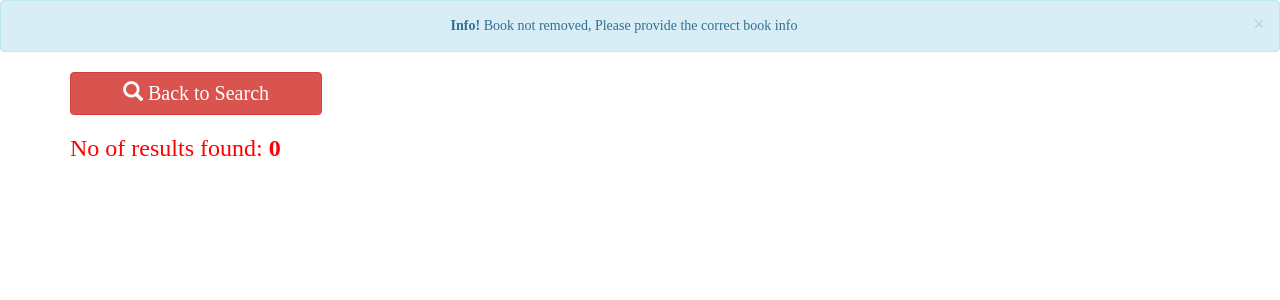
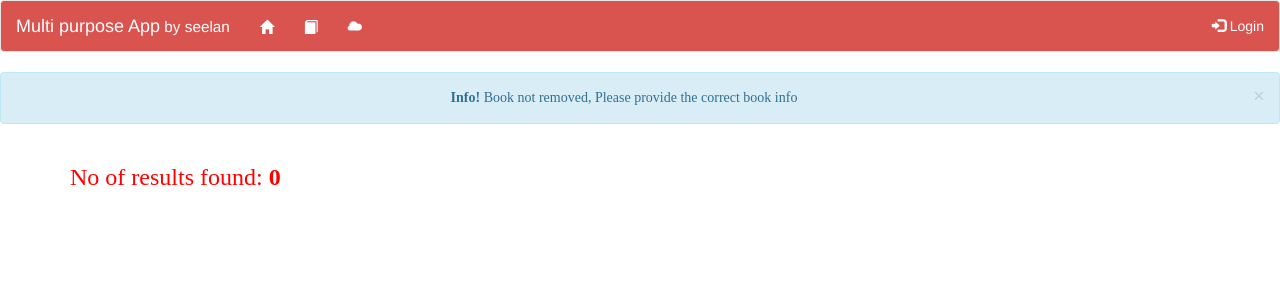
Before and after one commit to seelancyril/Python_Projects, a Django app: page /Python_App/RemoveBook/ in a window 1280 px wide. Shown: the top 300 px of the page. Run offline with Django 3.2, Linux system fonts and the light colour scheme; data that the repository does not hold is empty; some libraries are stand-ins or nearby versions.

Commit message:
One more page for weather report added

```diff
--- a/PY_Begins/Python_App/templates/Python_App/Details.html
+++ b/PY_Begins/Python_App/templates/Python_App/Details.html
@@ -1,58 +1,24 @@
-<!DOCTYPE html>
+{% extends 'Python_App/index.html' %}
+
+{% block body %}
 {% load staticfiles %}
-<html lang="en">
-<head>
-    <meta charset="UTF-8">
-    <title>Books Results</title>
-    <link rel="shortcut icon" href="{% static 'Images/logo.ico' %}"/>
-    <link rel="stylesheet" href="{% static 'css/bootstrap.css' %}">
-    <link rel="stylesheet" href="{% static 'css/See_My.css' %}">
-    <script src="https://ajax.googleapis.com/ajax/libs/jquery/3.2.1/jquery.min.js"></script>
-    <script src="https://maxcdn.bootstrapcdn.com/bootstrap/3.3.7/js/bootstrap.min.js"></script>
-    <script src="https://ajax.googleapis.com/ajax/libs/angularjs/1.6.4/angular.min.js"></script>
-    <style>
-    body {
-        background: white;
-        background-size: cover;
-        background-repeat: no-repeat;
-    }
-
-
-    </style>
-    <script>
-        function goBack() {
-            window.history.back();
-        }
-
-
-    </script>
-</head>
-<body ng-app="">
 {% if messages %}
 {% for message in messages %}
-<div class="alert alert-info alert-dismissable fade in" align="center" style="font-family:Century Gothic">
+<div class="alert alert-info alert-dismissable fade in" align="center" style="font-family:Century Gothic;">
     <a href="#" class="close" data-dismiss="alert" aria-label="close">&times;</a>
     <strong>Info!</strong> {{ message }}
 </div>
 {% endfor %}
 {% endif %}
-<div class="container" style="margin-top:5px">
+<div class="container" style="margin-top:5px;">
     <div class="row">
-        <div class="col-md-4">
-            <form action="/Python_App/Second_Page/" method="">
-            <button type="submit" class="topButton btn btn-danger"><span
-                    class="glyphicon glyphicon-search"></span>&nbsp;Back
-                to
-                Search
-            </button>
-            </form>
-        </div>
         {% if Access %}
-        <div class="col-md-4" align="center">
+        <div class="col-md-4" align="left">
             <button type="button" class="topButton btn btn-danger" data-toggle="modal" data-target="#myModal"><span
                     class="glyphicon glyphicon-plus"></span>&nbsp;Add
             </button>
         </div>
+        <div class="col-md-4" align="center"></div>
         <div class="col-md-4" align="right">
             <button type="button" class="topButton btn btn-danger" data-toggle="modal" data-target="#myModal1"><span
                     class="glyphicon glyphicon-pencil"></span>&nbsp;Update/Remove
@@ -61,8 +27,8 @@
         {% endif %}
     </div>
 </div>
-{% block content %}
-<div class="container" style="font-family:Century Gothic">
+
+<div class="container" style="font-family:Century Gothic;">
     <h3 style="color: red; ">No of results found: <strong>{{ Tot }}</strong></h3>
     {% for x in valueIS %}
     <a href="#" class="list-group-item" data-toggle="modal" data-target="#myModal3">
@@ -178,5 +144,3 @@
     </div>
 </div>
 {% endblock %}
-</body>
-</html>
--- a/PY_Begins/Python_App/templates/Python_App/index.html
+++ b/PY_Begins/Python_App/templates/Python_App/index.html
@@ -1,99 +1,36 @@
+<!DOCTYPE html>
 {% load staticfiles %}
-<html>
+<html lang="en">
 <head>
+    <title>MPA</title>
+    <meta charset="utf-8">
+    <meta name="viewport" content="width=device-width, initial-scale=1">
     <link rel="shortcut icon" href="{% static 'Images/logo.ico' %}"/>
     <link rel="stylesheet" href="{% static 'css/bootstrap.css' %}">
     <link rel="stylesheet" href="{% static 'css/See_My.css' %}">
+    <link rel="stylesheet" href="{% static 'js/gradientBG.js' %}">
     <script src="https://ajax.googleapis.com/ajax/libs/jquery/3.2.1/jquery.min.js"></script>
     <script src="https://maxcdn.bootstrapcdn.com/bootstrap/3.3.7/js/bootstrap.min.js"></script>
-    <title>The Book Library</title>
+
 </head>
-<style>
-    body {
-        background: cyan);
-        background-size: cover;
-        background-repeat: no-repeat;
-    }
+<body >
 
-
-
-
-
-
-</style>
-<body>
-<!--<button type="submit" class="Buttoncenter" data-toggle="modal" data-target="#myModal">Inside...</button>
-<div class="modal-dialog" id="myModal">-->
-{% if messages %}
-{% for message in messages %}
-{% if message.tags %}
-<div class="alert alert-info alert-dismissable fade in" align="center" style="font-family:Century Gothic">
-    <a href="#" class="close" data-dismiss="alert" aria-label="close">&times;</a>
-    <strong>Info!</strong> {{ message }}
-</div>
-{% endif %}
-{% endfor %}
-{% endif %}
-<div class="container">
-    <div class="container form-group" style="font-family:Century Gothic; color:red">
-        <div class="col-md-4">
-
+<nav class="navbar navbar-default " style="background-color:#d9534f;">
+    <div class="container-fluid">
+        <div class="navbar-header">
+            <a class="navbar-brand " href="#" style="color:white">Multi purpose App<small> by seelan</small></a>
         </div>
-        <div class="col-md-4" style="background:white">
-            <br/>
-            <ul class="nav nav-tabs">
-                <li class="active">
-                    <a data-toggle="tab" href="#menu1"><h4><strong>Login</strong></h4></a>
-                </li>
-                <li>
-                    <a data-toggle="tab" href="#menu2"><h4><strong>Sign up</strong></h4></a>
-                </li>
-            </ul>
-            {% if result %}
-                <div class="alert alert-danger alert-dismissible" role="alert"><strong>{{result}}</strong>
-                    <button type="button" class="close" data-dismiss="alert" aria-label="Close"><span aria-hidden="true">&times;</span></button>
-                </div>
-            {% endif %}
-            <div class="tab-content">
-                <div class=" tab-pane fade in active" id="menu1">
-                    <form action="/Python_App/login/" method="POST">
-                        {% csrf_token %}
-                        <label class="control-label"><h4><strong>User Name </strong></h4></label>
-                        <input type="text" name="uname" class="form-control" required>
-                        <label class="control-label"><h4><strong>Password </strong></h4></label>
-                        <input type="password" name="passwd" class="form-control" required><br/>
-                        <button type="submit" class="btn btn-danger" style="width:250px; height:50px; font-size:25px">
-                            Login
-                        </button>
-                        <br/><br/>
-                    </form>
-                </div>
-
-                <div class=" tab-pane fade" id="menu2">
-                    <form action="/Python_App/Registration/" method="POST">
-                        {% csrf_token %}
-                        <label class="control-label"><h4><strong>Name </strong></h4></label>
-                        <input type="text" name="name" class="form-control" required>
-                        <label class="control-label"><h4><strong>Email </strong></h4></label>
-                        <input type="email" name="email" class="form-control" required>
-                        <label class="control-label"><h4><strong>User Name </strong></h4></label>
-                        <input type="text" name="uname" class="form-control" required>
-                        <label class="control-label"><h4><strong>Password </strong></h4></label>
-                        <input type="password" name="passwd" class="form-control" required><br/>
-                        <button type="submit" class="btn btn-danger"
-                                style="width:250px; height:50px; font-size:25px">
-                            Register
-                        </button>
-                        <br/><br/>
-                    </form>
-                </div>
-            </div>
-        </div>
-        <div class="col-md-4">
-
-        </div>
+        <ul class="nav navbar-nav">
+            <li ><a href="/Python_App/" class="glyphicon glyphicon-home" style="color:white"></a></li>
+            <li><a href="/Python_App/BookSearch/" class="glyphicon glyphicon-book" style="color:white"></a></li>
+            <li><a href="/Python_App/weather/" class="glyphicon glyphicon-cloud" style="color:white"></a></li>
+        </ul>
+        <ul class="nav navbar-nav navbar-right">
+            <li><a href="/Python_App/login/" style="color:white"><span class="glyphicon glyphicon-log-in" ></span> Login</a></li>
+        </ul>
     </div>
-</div>
-
+</nav>
+{% block body %}
+{% endblock %}
 </body>
 </html>
--- a/PY_Begins/Python_App/urls.py
+++ b/PY_Begins/Python_App/urls.py
@@ -4,11 +4,13 @@ from . import views
 
 urlpatterns = [
     url(r'^$', views.index, name='index'),
+    url(r'^login/', views.loginPage, name='loginPage'),
     url(r'^Registration/', views.registerUser, name='Registration'),
-    url(r'^login/', views.loginUser, name='login'),
-    url(r'^Second_Page/', views.SecondPage, name='SecondPage'),
+    url(r'^home/', views.loginUser, name='login'),
+    url(r'^BookSearch/', views.SecondPage, name='SecondPage'),
     url(r'^BookDetails/', views.BookDetails, name='bookDetails'),
     url(r'^AddBook/', views.AddBook, name='AddBook'),
     url(r'^RemoveBook/', views.removeBook, name='RemoveBook'),
     url(r'^UpdateBook/', views.updateBook, name='UpdateBook'),
+    url(r'^weather/', views.weatherForecast, name='weatherForecast'),
 ]
--- a/PY_Begins/Python_App/views.py
+++ b/PY_Begins/Python_App/views.py
@@ -1,18 +1,22 @@
 from django.contrib.auth import authenticate, login
+from django.contrib.auth.decorators import login_required
 from django.db.models import Q
 from django.http import HttpResponse, HttpResponseRedirect
 from django.shortcuts import render, redirect
 from django.urls import reverse
-
 from Python_App.models import Book, User
 from django.contrib import messages
 import datetime
+import requests
 
 def index(request):
     first_name = 'John'
     timeNow = datetime.datetime.now()
-    return render(request, 'Python_App/index.html')
+    return render(request, 'Python_App/home.html')
     #return HttpResponseRedirect('secondPage')
+
+def loginPage(request):
+    return render(request, 'Python_App/login.html')
 
 def registerUser(request):
     name = request.POST.get('name')
@@ -31,22 +35,34 @@ def registerUser(request):
         data.save()
         messages.success(request, 'User registered to the system successfully!')
         status = 'Pass'
-    return render(request, 'Python_App/index.html', { 'status': status })
+    return render(request, 'Python_App/login.html', { 'status': status })
+
+def initiate_login(request, login):
+    def check_login(*args, **kwargs):
+        return render(request, 'Python_App/login.html')
+    return check_login
 
 def loginUser(request):
     uId = request.POST.get('uname')
     password = request.POST.get('passwd')
+    # user = authenticate(request, username=uId, password=password)
+    # if user is not None:
+    #     login(request, user)
+    #     return render(request, 'Python_App/SecondPage.html', {'userDetails': user}, uId)
+    # else:
+    #     result = 'Invalid Credential'
+    #     return render(request, 'Python_App/login.html', {'result': result})
     user = User.objects.filter(Q(UID=uId), Q(Password=password))
     if user:
         for a in user:
             userName = a.User_Name
-            print(userName)
         return render(request, 'Python_App/SecondPage.html', {'userDetails' : user}, userName)
     else:
         result = 'Invalid Credential'
-        return render(request, 'Python_App/index.html', {'result': result})
+        return render(request, 'Python_App/login.html', {'result': result})
     return render(request, 'Python_App/SecondPage.html', {'content' : ''})
 
+#@initiate_login
 def SecondPage(request):
     return render(request, 'Python_App/SecondPage.html', {'content' : ''})
 
@@ -123,3 +139,24 @@ def updateBook(request):
     dataAll = Book.objects.all().order_by('Name')
     totalValue = dataAll.count()
     return render(request, 'Python_App/Details.html', {'valueIS' : dataAll, 'Tot' : totalValue})
+
+def weatherForecast(request):
+    default_location = "Sholinganallur"
+    location = request.GET.get('city')
+    if location is None:
+        location = default_location
+    weather_data = {}
+    base_API_url = "http://api.openweathermap.org/data/2.5/weather?appid=122db1be332cfd2a8320b53ba1c0e5b8&q="
+    full_url = base_API_url + location
+    API_data = requests.get(full_url).json()
+    if API_data['cod'] != 200:
+        print("No Match found")
+    else:
+        weather_data['Main'] = API_data['weather'][0]['main']
+        weather_data['Description'] = API_data['weather'][0]['description']
+        weather_data['Temperature'] = API_data['main']['temp']
+        weather_data['Pressure'] = API_data['main']['pressure']
+        weather_data['Humidity'] = API_data['main']['humidity']
+        weather_data['Wind'] = API_data['wind']['speed']
+        return render(request, 'Python_App/weather.html', {'fromAPI': weather_data})
+    return render(request, 'Python_App/weather.html', {'fromAPI': weather_data})
```
Also changed, not shown: PY_Begins/Python_App/templates/Python_App/SecondPage.html (+8 -24 lines), PY_Begins/Python_App/templates/Python_App/home.html (added, +40 -0 lines), PY_Begins/Python_App/templates/Python_App/login.html (added, +80 -0 lines), PY_Begins/Python_App/templates/Python_App/weather.html (added, +27 -0 lines), PY_Begins/Python_App/loginDecorators.py (added).
